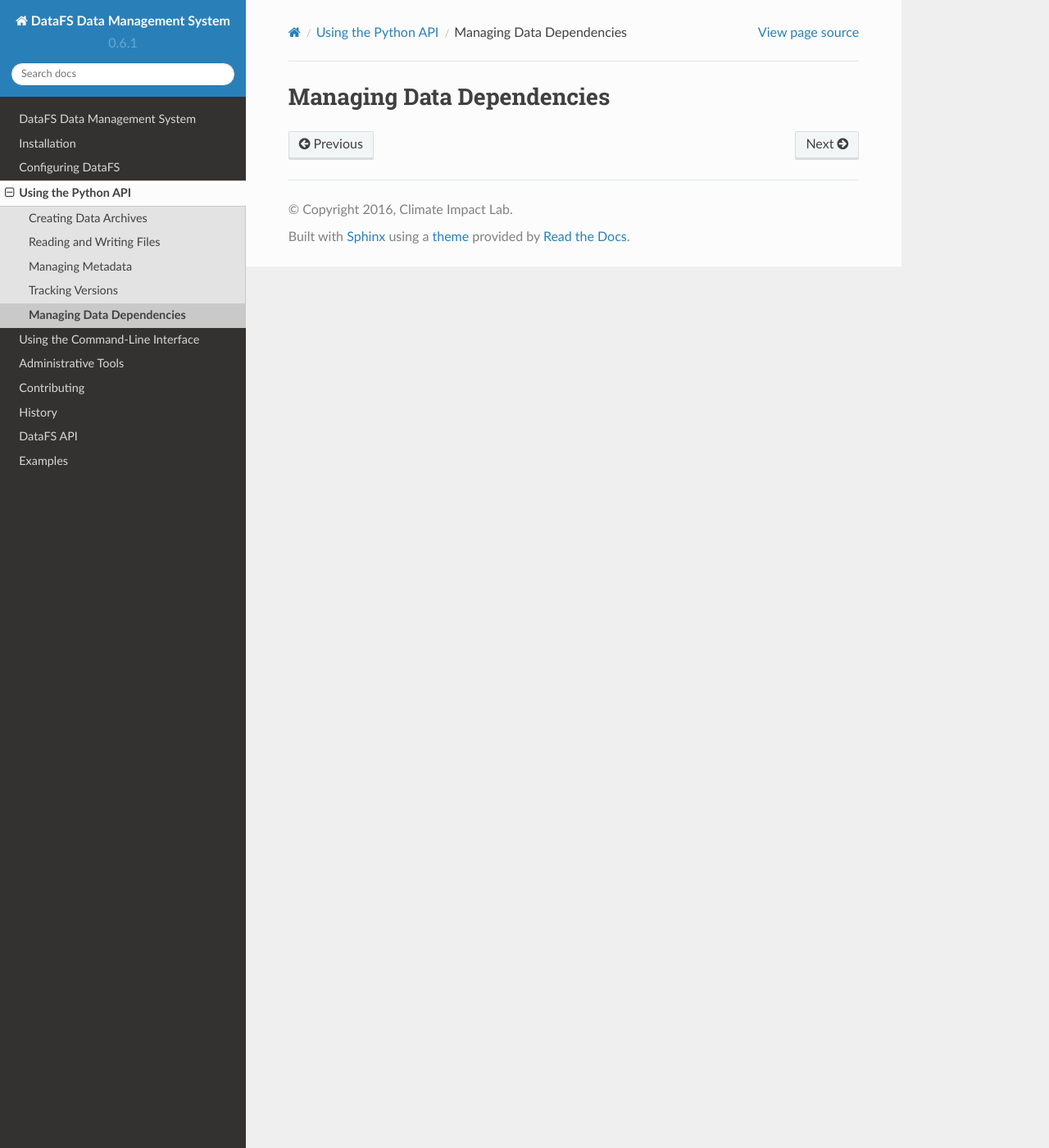
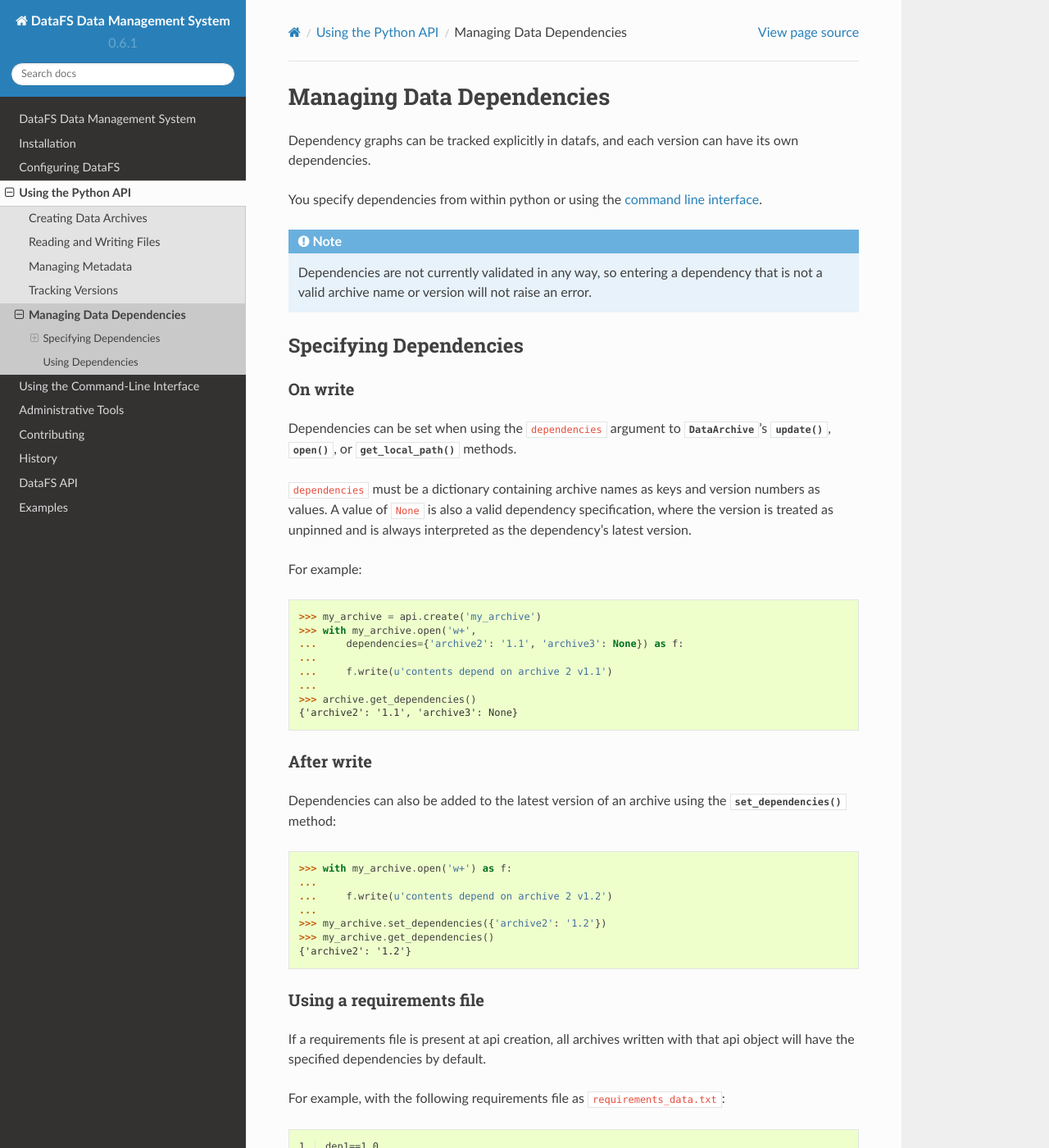
Before and after one commit to ClimateImpactLab/DataFS, a Sphinx documentation site: the page built from docs/pythonapi.dependencies.rst, in a window 1280 px wide and 1400 px high. Shown: the whole window at 82% size. Built offline with Sphinx 7.4.7 and the Read the Docs theme 2.0.0, drawn with Linux system fonts in a browser that asks for light colours; the version number is read from the project's files by our own code; some of the changed text lies outside the part shown.

Commit message:
add get_dependencies to CLI, update creating_archives and dependencies docs

```diff
--- a/docs/cli.creating_archives.rst
+++ b/docs/cli.creating_archives.rst
@@ -55,6 +55,9 @@ For example, when connected to a manager requiring the `'description'` field:
     ...
     AssertionError: Required value "description" not found. Use helper=True or the --helper flag for assistance.
 
+Trying again with a ``--description "[desc]"`` argument will work as expected.
+
+
 Using the Helper
 ~~~~~~~~~~~~~~~~
 
--- a/docs/pythonapi.creating_archives.rst
+++ b/docs/pythonapi.creating_archives.rst
@@ -33,7 +33,7 @@ If you have more than one authority, you will need to specify an authority on ar
     ...     'my_archive_name',
     ...     authority_name='my_authority')
 
-Alternatively, you can set the :py:attribute:`~datafs.core.data_api.DataAPI.DefaultAuthorityName` attribute:
+Alternatively, you can set the :py:attr:`~datafs.core.data_api.DataAPI.DefaultAuthorityName` attribute:
 
 .. code-block:: python
 
--- a/docs/pythonapi.dependencies.rst
+++ b/docs/pythonapi.dependencies.rst
@@ -3,3 +3,97 @@
 ==========================
 Managing Data Dependencies
 ==========================
+
+Dependency graphs can be tracked explicitly in datafs, and each version can have its own dependencies.
+
+You specify dependencies from within python or using the :ref:`command line interface <cli-dependencies>`.
+
+.. note::
+
+    Dependencies are not currently validated in any way, so entering a dependency that is not a valid archive name or version will not raise an error.
+
+
+Specifying Dependencies
+-----------------------
+
+On write
+~~~~~~~~
+
+Dependencies can be set when using the ``dependencies`` argument to :py:class:`~datafs.core.data_archive.DataArchive`'s :py:meth:`~datafs.core.data_archive.DataArchive.update`, :py:meth:`~datafs.core.data_archive.DataArchive.open`, or :py:meth:`~datafs.core.data_archive.DataArchive.get_local_path` methods.
+
+``dependencies`` must be a dictionary containing archive names as keys and version numbers as values. A value of ``None`` is also a valid dependency specification, where the version is treated as unpinned and is always interpreted as the dependency's latest version.
+
+For example:
+
+.. code-block:: python
+
+    >>> my_archive = api.create('my_archive')
+    >>> with my_archive.open('w+',
+    ...     dependencies={'archive2': '1.1', 'archive3': None}) as f:
+    ...
+    ...     f.write(u'contents depend on archive 2 v1.1')
+    ...
+    >>> archive.get_dependencies()
+    {'archive2': '1.1', 'archive3': None}
+
+
+
+After write
+~~~~~~~~~~~
+
+Dependencies can also be added to the latest version of an archive using the :py:meth:`~datafs.core.data_archive.DataArchive.set_dependencies` method:
+
+.. code-block:: python
+
+    >>> with my_archive.open('w+') as f:
+    ...
+    ...     f.write(u'contents depend on archive 2 v1.2')
+    ...
+    >>> my_archive.set_dependencies({'archive2': '1.2'})
+    >>> my_archive.get_dependencies()
+    {'archive2': '1.2'}
+
+
+Using a requirements file
+~~~~~~~~~~~~~~~~~~~~~~~~~
+
+If a requirements file is present at api creation, all archives written with that api object will have the specified dependencies by default.
+
+For example, with the following requirements file as ``requirements_data.txt``:
+
+.. code-block:: text
+    :linenos:
+
+    dep1==1.0
+    dep2==0.4.1a3
+
+Archives written while in this working directory will have these requirements:
+
+.. code-block:: python
+
+    >>> api = datafs.get_api(
+    ...     requirements_file='requirements_data.txt')
+    >>>
+    >>> archive = api.get_archive('my_archive')
+    >>> with archive.open('w+') as f:
+    ...     f.write(u'depends on dep1 and dep2')
+    ...
+    >>> archive.get_dependencies()
+    {'dep1': '1.0', 'dep2': '0.4.1a3'}
+
+Using Dependencies
+------------------
+
+Retrieve dependencies with :py:class:`~datafs.core.data_archive.DataArchive`'s :py:meth:`~datafs.core.data_archive.DataArchive.get_dependencies` method:
+
+.. code-block:: python
+
+    >>> archive.get_dependencies()
+    {'dep1': '1.0', 'dep2': '0.4.1a3'}
+
+Get dependencies for older versions using the ``version`` argument:
+
+.. code-block:: python
+
+    >>> archive.get_dependencies(version='0.0.1')
+    {'archive2': '1.1', 'archive3': None}
```
Also changed, not shown: docs/cli.dependencies.rst (+88 -0 lines), 1 other file.
